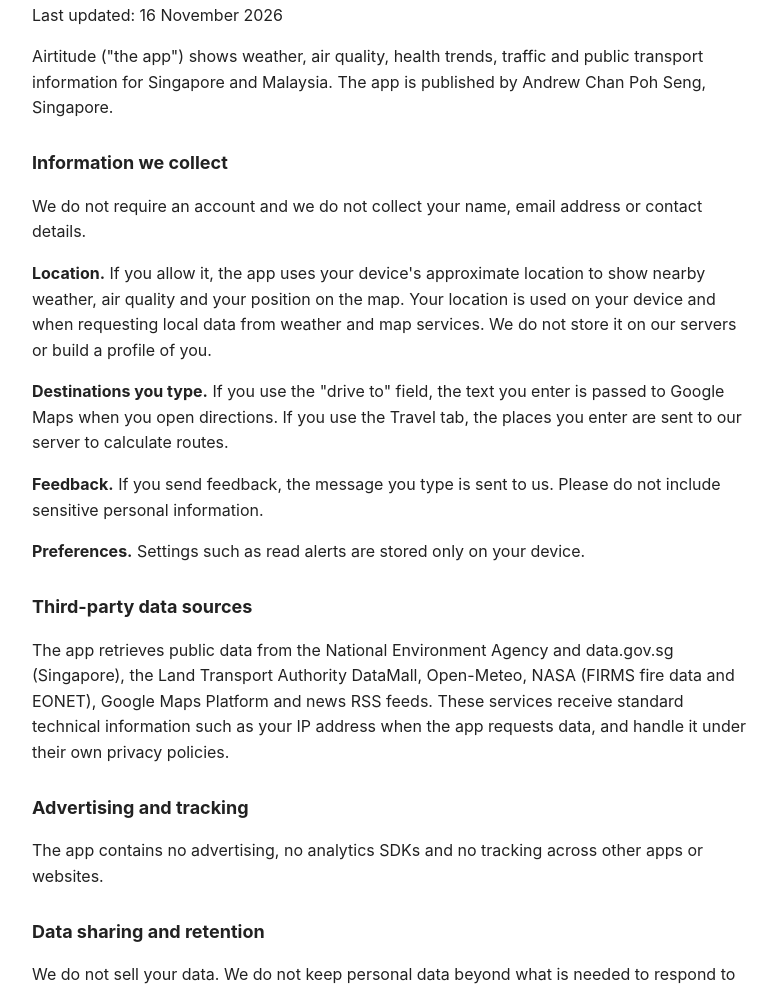
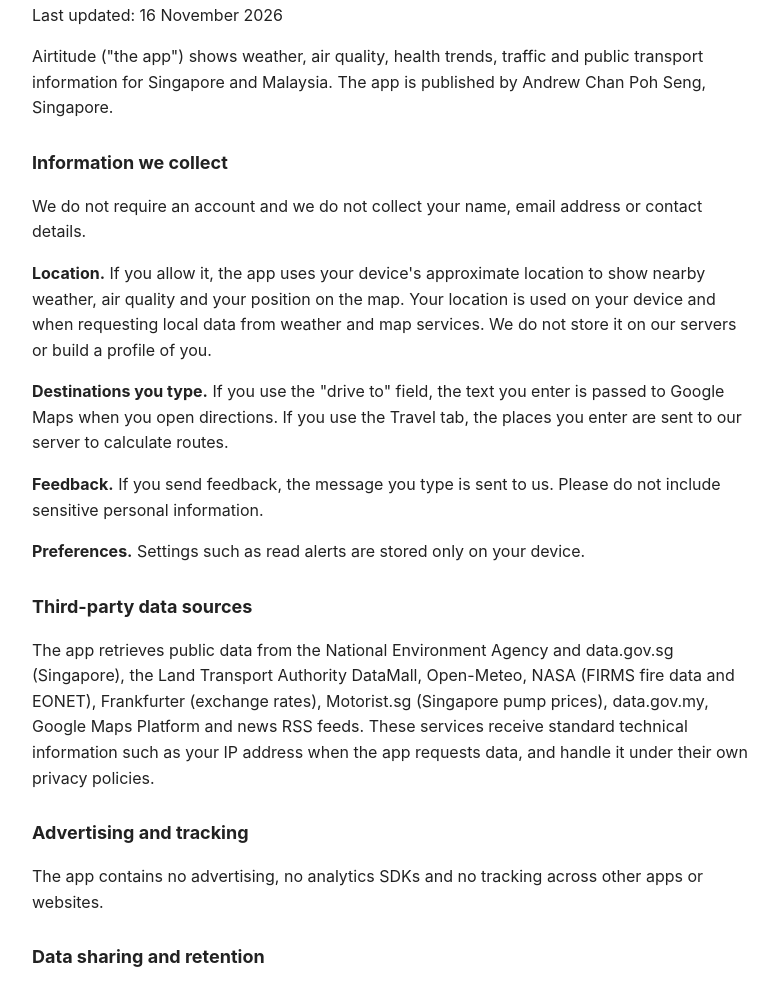
Before and after one commit to fishfish1977/Airtitude, a plain HTML site: page privacy.html in a window 1280 px wide. Shown: the part 101-1086 px from the top of the page, without its empty margins (248-1026 px from the left). Drawn offline with Linux system fonts and the light colour scheme.

Commit message:
Add files via upload

```diff
--- a/privacy.html
+++ b/privacy.html
@@ -12,7 +12,7 @@
 <p><b>Feedback.</b> If you send feedback, the message you type is sent to us. Please do not include sensitive personal information.</p>
 <p><b>Preferences.</b> Settings such as read alerts are stored only on your device.</p>
 <h2>Third-party data sources</h2>
-<p>The app retrieves public data from the National Environment Agency and data.gov.sg (Singapore), the Land Transport Authority DataMall, Open-Meteo, NASA (FIRMS fire data and EONET), Google Maps Platform and news RSS feeds. These services receive standard technical information such as your IP address when the app requests data, and handle it under their own privacy policies.</p>
+<p>The app retrieves public data from the National Environment Agency and data.gov.sg (Singapore), the Land Transport Authority DataMall, Open-Meteo, NASA (FIRMS fire data and EONET), Frankfurter (exchange rates), Motorist.sg (Singapore pump prices), data.gov.my, Google Maps Platform and news RSS feeds. These services receive standard technical information such as your IP address when the app requests data, and handle it under their own privacy policies.</p>
 <h2>Advertising and tracking</h2>
 <p>The app contains no advertising, no analytics SDKs and no tracking across other apps or websites.</p>
 <h2>Data sharing and retention</h2>
```
